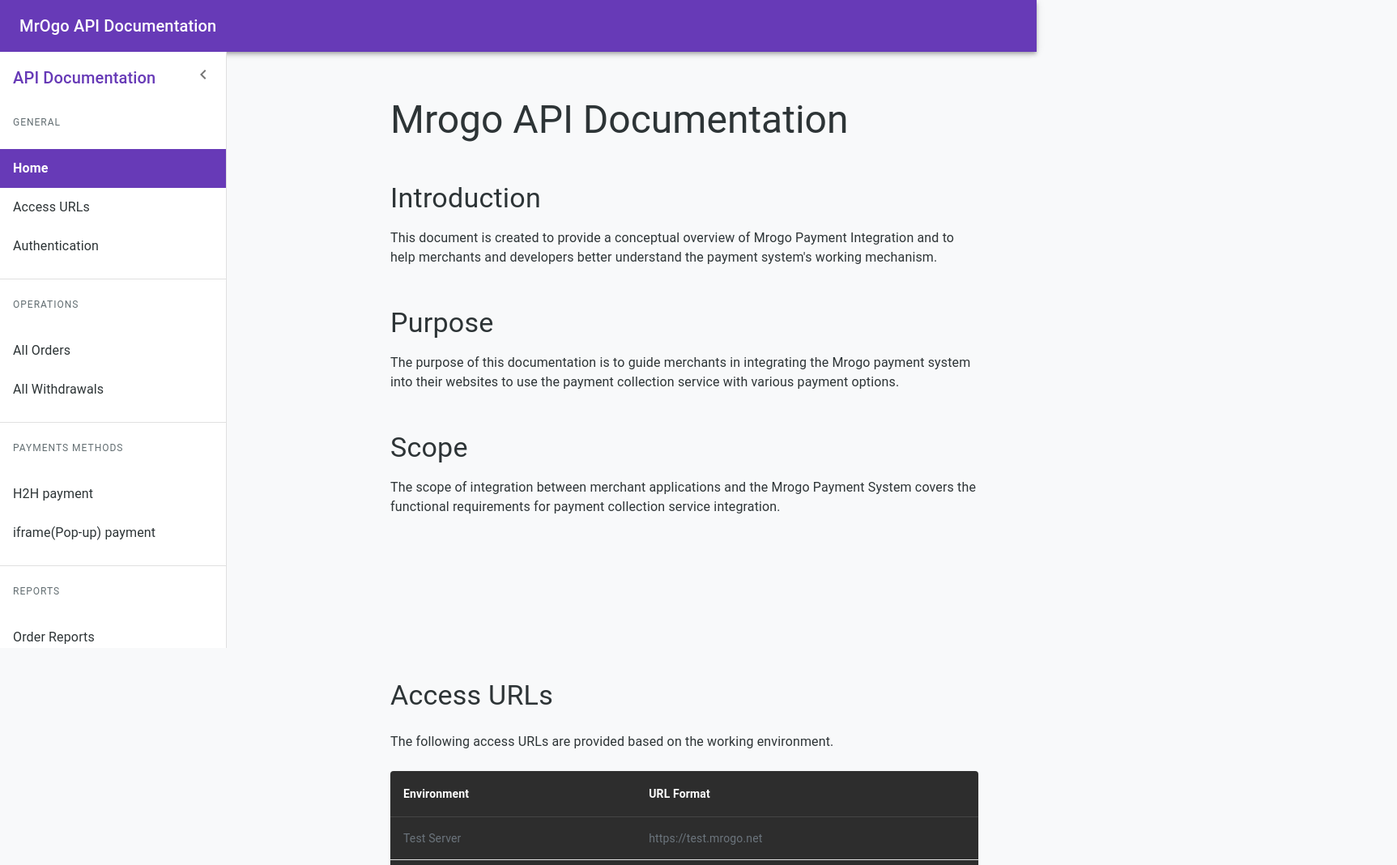
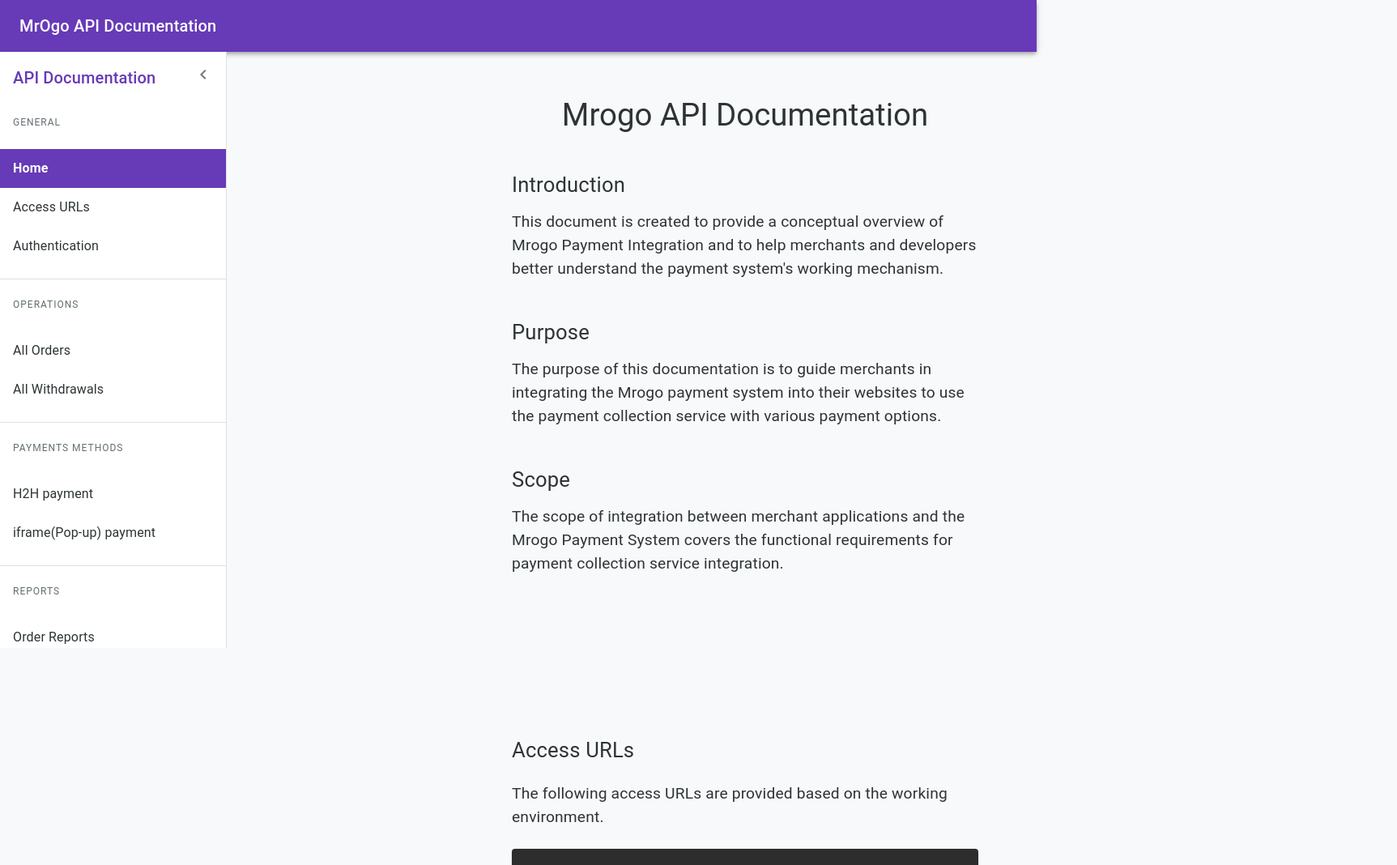
Before and after one commit to mrogo-pro/api-docs, a React (Create React App) app: page / in a window 1280 px wide. Shown: the top 1068 px of the page at 81% size, 1725 px wide, since content can reach past the window. Built offline with nearby package versions, Linux system fonts and the light colour scheme.

Commit message:
side bar açılıp kapama butonu eklendi ve mobile uygun hale getirildi

```diff
--- a/src/pages/Home.js
+++ b/src/pages/Home.js
@@ -20,6 +20,23 @@
     }
   }, [location.hash]);
 
+  const renderFilteredEndpoints = (filteredEndpoints, title) => (
+    <Box sx={{ marginLeft: '0', width: '100%' }}>
+      <Box sx={{ p: { xs: 2, sm: 4 }, mb: 6 }}>
+        <Typography variant="h4" sx={{ mb: 3, fontSize: 'clamp(1.5rem, 2vw, 2.5rem)', textAlign: 'center' }}>
+          {title}
+        </Typography>
+        {filteredEndpoints.map((endpoint, index) => (
+          <EndpointCard
+            key={`${title}-${index}`}
+            endpoint={endpoint}
+            section="orders"
+          />
+        ))}
+      </Box>
+    </Box>
+  );
+
   if (location.hash === '#filtered-orders') {
     const filteredEndpoints = [
       ...endpoints.orders.filter(endpoint =>
@@ -30,22 +47,7 @@
       )
     ];
 
-    return (
-      <Box sx={{ marginLeft: '-150px', width: `calc(100% - -150px)` }}>
-        <Box sx={{ p: 4, mb: 12 }}>
-          <Typography variant="h4" sx={{ mb: 3 }}>
-            Payment Operations 1
-          </Typography>
-          {filteredEndpoints.map((endpoint, index) => (
-            <EndpointCard
-              key={`filtered-orders-${index}`}
-              endpoint={endpoint}
-              section="orders"
-            />
-          ))}
-        </Box>
-      </Box>
-    );
+    return renderFilteredEndpoints(filteredEndpoints, 'Payment Operations 1');
   }
 
   if (location.hash === '#filtered-orders-2') {
@@ -58,74 +60,59 @@
       )
     ];
 
-    return (
-      <Box sx={{ marginLeft: '-150px', width: `calc(100% - -150px)` }}>
-        <Box sx={{ p: 4, mb: 12 }}>
-          <Typography variant="h4" sx={{ mb: 3 }}>
-            Payment Operations 2
-          </Typography>
-          {filteredEndpoints.map((endpoint, index) => (
-            <EndpointCard
-              key={`filtered-orders-2-${index}`}
-              endpoint={endpoint}
-              section="orders"
-            />
-          ))}
-        </Box>
-      </Box>
-    );
+    return renderFilteredEndpoints(filteredEndpoints, 'Payment Operations 2');
   }
 
   return (
-    <Box sx={{ marginLeft: '-150px', width: `calc(100% - -150px)` }}>
-      <Box sx={{ p: 4, mb: 12 }}>
-        <Typography variant="h3" sx={{ mb: 6 }}>
+    <Box sx={{ marginLeft: '0', width: '100%' }}>
+      <Box sx={{ p: { xs: 2, sm: 4 }, mb: 6 }}>
+        <Typography variant="h3" sx={{ mb: 6, fontSize: 'clamp(2rem, 3vw, 3.5rem)', textAlign: 'center' }}>
           Mrogo API Documentation
         </Typography>
 
         <Box sx={{ mb: '200px' }}>
           <Box sx={{ mb: 6 }}>
-            <Typography variant="h4" sx={{ mb: 2 }}>
+            <Typography variant="h4" sx={{ mb: 2, fontSize: 'clamp(1.5rem, 2vw, 2.5rem)', textAlign: 'left' }}>
               Introduction
             </Typography>
-            <Typography variant="body1" sx={{ mb: 3 }}>
+            <Typography variant="body1" sx={{ mb: 3, fontSize: 'clamp(1rem, 1.5vw, 1.25rem)' }}>
               This document is created to provide a conceptual overview of Mrogo Payment Integration and to help merchants and developers better understand the payment system's working mechanism.
             </Typography>
           </Box>
 
           <Box sx={{ mb: 6 }}>
-            <Typography variant="h4" sx={{ mb: 2 }}>
+            <Typography variant="h4" sx={{ mb: 2, fontSize: 'clamp(1.5rem, 2vw, 2.5rem)', textAlign: 'left' }}>
               Purpose
             </Typography>
-            <Typography variant="body1" sx={{ mb: 3 }}>
+            <Typography variant="body1" sx={{ mb: 3, fontSize: 'clamp(1rem, 1.5vw, 1.25rem)' }}>
               The purpose of this documentation is to guide merchants in integrating the Mrogo payment system into their websites to use the payment collection service with various payment options.
             </Typography>
           </Box>
 
           <Box sx={{ mb: 6 }}>
-            <Typography variant="h4" sx={{ mb: 2 }}>
+            <Typography variant="h4" sx={{ mb: 2, fontSize: 'clamp(1.5rem, 2vw, 2.5rem)', textAlign: 'left' }}>
               Scope
             </Typography>
-            <Typography variant="body1" sx={{ mb: 3 }}>
+            <Typography variant="body1" sx={{ mb: 3, fontSize: 'clamp(1rem, 1.5vw, 1.25rem)' }}>
               The scope of integration between merchant applications and the Mrogo Payment System covers the functional requirements for payment collection service integration.
             </Typography>
           </Box>
         </Box>
 
         <section id="access-urls" style={{ marginBottom: '96px' }}>
-          <Typography variant="h4" sx={{ mb: 3 }}>
+          <Typography variant="h4" sx={{ mb: 3, fontSize: 'clamp(1.5rem, 2vw, 2.5rem)' }}>
             Access URLs
           </Typography>
-          <Typography variant="body1" sx={{ mb: 3 }}>
+          <Typography variant="body1" sx={{ mb: 3, fontSize: 'clamp(1rem, 1.5vw, 1.25rem)' }}>
             The following access URLs are provided based on the working environment.
           </Typography>
 
-          <TableContainer component={Paper} sx={{ bgcolor: '#2d2d2d', mb: 4 }}>
+          <TableContainer component={Paper} sx={{ bgcolor: '#2d2d2d', width: '100%', overflowX: 'auto', mb: 4 }}>
             <Table>
               <TableHead>
                 <TableRow>
-                  <TableCell sx={{ color: '#fff', fontWeight: 'bold', borderBottom: '1px solid #444' }}>Environment</TableCell>
-                  <TableCell sx={{ color: '#fff', fontWeight: 'bold', borderBottom: '1px solid #444' }}>URL Format</TableCell>
+                  <TableCell sx={{ color: '#fff', fontWeight: 'bold', borderBottom: '1px solid #444', whiteSpace: 'nowrap' }}>Environment</TableCell>
+                  <TableCell sx={{ color: '#fff', fontWeight: 'bold', borderBottom: '1px solid #444', whiteSpace: 'nowrap' }}>URL Format</TableCell>
                 </TableRow>
               </TableHead>
               <TableBody>
@@ -143,7 +130,7 @@
         </section>
 
         <section id="authentication" style={{ marginBottom: '96px' }}>
-          <Typography variant="h4" sx={{ mb: 3 }}>
+          <Typography variant="h4" sx={{ mb: 3, fontSize: 'clamp(1.5rem, 2vw, 2.5rem)' }}>
             Authentication
           </Typography>
           {endpoints.authentication.map((endpoint, index) => (
@@ -156,7 +143,7 @@
         </section>
 
         <section id="orders" style={{ marginBottom: '96px' }}>
-          <Typography variant="h4" sx={{ mb: 3 }}>
+          <Typography variant="h4" sx={{ mb: 3, fontSize: 'clamp(1.5rem, 2vw, 2.5rem)' }}>
             Orders
           </Typography>
           {endpoints.orders.map((endpoint, index) => (
@@ -169,7 +156,7 @@
         </section>
 
         <section id="withdrawals" style={{ marginBottom: '96px' }}>
-          <Typography variant="h4" sx={{ mb: 3 }}>
+          <Typography variant="h4" sx={{ mb: 3, fontSize: 'clamp(1.5rem, 2vw, 2.5rem)' }}>
             Withdrawals
           </Typography>
           {endpoints.withdrawals.map((endpoint, index) => (
@@ -182,7 +169,7 @@
         </section>
 
         <section id="reports" style={{ marginBottom: '96px' }}>
-          <Typography variant="h4" sx={{ mb: 3 }}>
+          <Typography variant="h4" sx={{ mb: 3, fontSize: 'clamp(1.5rem, 2vw, 2.5rem)' }}>
             Reports
           </Typography>
           {endpoints.reports.map((endpoint, index) => (
@@ -195,7 +182,7 @@
         </section>
 
         <section id="balance" style={{ marginBottom: '200px', marginTop: '400px' }}>
-          <Typography variant="h4" sx={{ mb: 3 }}>
+          <Typography variant="h4" sx={{ mb: 3, fontSize: 'clamp(1.5rem, 2vw, 2.5rem)' }}>
             Balance
           </Typography>
           {endpoints.balance.map((endpoint, index) => (
```
Also changed, not shown: src/components/EndpointCard/styles.css (indentation only).
